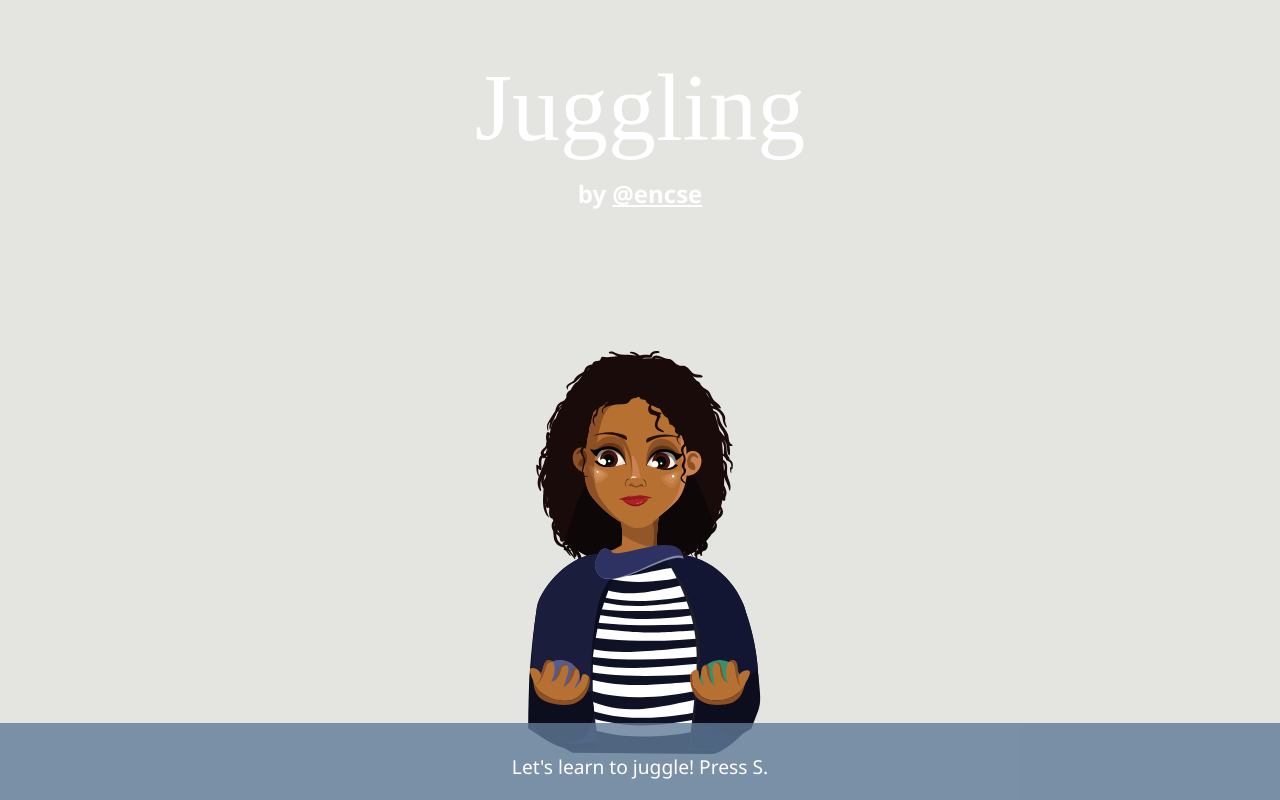
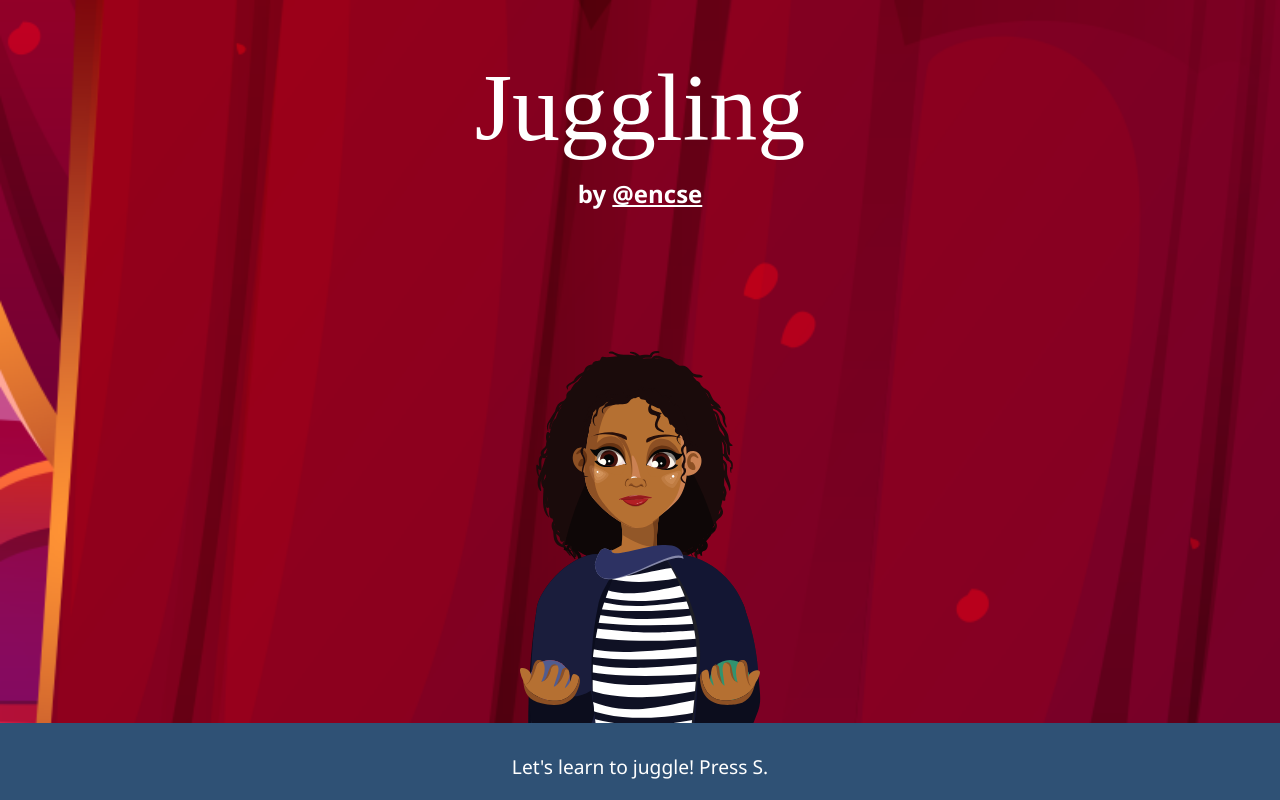
Before and after one commit to encse/juggling, a plain HTML site: page index.html in a window 1280 px wide. Drawn offline with Linux system fonts and the light colour scheme; a web font is replaced by a local one.

Commit message:
hand movement + background

```diff
--- a/game.js
+++ b/game.js
@@ -346,12 +346,12 @@ function initCanvas() {
         y: canvas.clientHeight - 250,
         width: 150,
         height: 200,
-        handOffsetX: 80,
+        handOffsetX: 90,
         handOffsetY: 130,
         handRadius: 30,
         hands: {
-            left: { x: 0, y: 0, active: false },
-            right: { x: 0, y: 0, active: false }
+            left: { x: 0, y: 0, dx: 0, dy: 0, active: false, phase: 0, amplitude: 10},
+            right: { x: 0, y: 0, dx: 0, dy: 0, active: false, phase: 90, amplitude: 10 }
         },
         face: {
             x: -180,
@@ -394,27 +394,6 @@ function initCanvas() {
 }
 
 
-// Update juggler hands
-function updateJugglerHands() {
-    juggler.hands.left.x = juggler.x - juggler.handOffsetX;
-    juggler.hands.left.y = juggler.y + juggler.handOffsetY;
-    juggler.hands.right.x = juggler.x + juggler.handOffsetX;
-    juggler.hands.right.y = juggler.y + juggler.handOffsetY;
-
-    // Position balls in the hands initially
-    balls.forEach(ball => {
-        if (ball.caught) {
-            if (ball.hand === 'left') {
-                ball.x = juggler.hands.left.x;
-                ball.y = juggler.hands.left.y;
-            } else if (ball.hand === 'right') {
-                ball.x = juggler.hands.right.x;
-                ball.y = juggler.hands.right.y;
-            }
-        }
-    });
-}
-
 // Check ball collision with hand
 function closeToHand(ball, hand) {
     const dist1 = Math.sqrt((ball.x - hand.x) ** 2 + (ball.y - hand.y) ** 2);
@@ -424,11 +403,37 @@ function closeToHand(ball, hand) {
 
 
 // Update balls
-function updateBalls(deltaMs) {
+function advanceTime(deltaMs) {
+
+    juggler.hands.left.x = juggler.x - juggler.handOffsetX;
+    juggler.hands.left.y = juggler.y + juggler.handOffsetY;
+
+    juggler.hands.right.x = juggler.x + juggler.handOffsetX;
+    juggler.hands.right.y = juggler.y + juggler.handOffsetY;
+
     for(; deltaMs > 0; deltaMs -=16){
         dt = deltaMs >= 16 ? 16 : deltaMs;
+
+        for(let khand of ['left','right']) {
+            let hand = juggler.hands[khand];
+
+            hand.amplitude = Math.max(0, hand.amplitude * 0.8);
+            hand.phase++;
+            let sign = khand == 'left' ? 1 : -1;
+            hand.dx = sign * hand.amplitude *Math.cos(4*hand.phase/180*Math.PI );
+            hand.dy = -3* hand.amplitude *Math.sin(4*hand.phase/180*Math.PI );
+        }
+
         for (let ball of balls) {
-            if (!ball.caught) {
+            if (ball.caught) {
+                if (ball.hand === 'left') {
+                    ball.x = juggler.hands.left.x + juggler.hands.left.dx;
+                    ball.y = juggler.hands.left.y + juggler.hands.left.dy;
+                } else if (ball.hand === 'right') {
+                    ball.x = juggler.hands.right.x + juggler.hands.right.dx;
+                    ball.y = juggler.hands.right.y + juggler.hands.right.dy;
+                }
+            } else {
                 ball.vy += gravity * dt/16;
                 ball.x += ball.vx * dt/16;
                 ball.y += ball.vy * dt/16;
@@ -478,16 +483,12 @@ function draw() {
     });
 
     const handSize = 60;
-    if (juggler.hands.left.img) {
-        ctx.drawImage(juggler.hands.left.img,
-            juggler.hands.left.x - handSize/2, juggler.hands.left.y-handSize/3, handSize,handSize*.75);
+    for(let hand of [juggler.hands.left, juggler.hands.right]) {
+        if (hand.img) {
+
+            ctx.drawImage(hand.img, hand.x+hand.dx- handSize/2, hand.y+hand.dy-handSize/3, handSize,handSize*.75);
+        }
     }
-
-    if (juggler.hands.right.img) {
-        ctx.drawImage(juggler.hands.right.img,
-            juggler.hands.right.x - handSize/2, juggler.hands.right.y-handSize/3, handSize,handSize*.75);
-    }
-
 
 }
 
@@ -518,6 +519,8 @@ function releaseBall(hand, height, outer, up) {
             ball.vy = -vy;
             ball.x = juggler.hands[hand].x + (hand == "left" ? dx : -dx);
 
+            juggler.hands[hand].phase = 0;
+            juggler.hands[hand].amplitude =10;
             if (up) {
                 dx = juggler.hands[hand].x - ball.x
             } else {
@@ -634,8 +637,7 @@ function gameLoop(timestamp) {
     const deltaTime = timestamp - lastTime;
     lastTime = timestamp;
 
-    updateJugglerHands();
-    updateBalls(deltaTime);
+    advanceTime(deltaTime);
     draw();
 
     requestAnimationFrame(gameLoop);
--- a/index.html
+++ b/index.html
@@ -12,7 +12,9 @@
     <style>
         html {
             font-family: "Segoe UI", Roboto, "Helvetica Neue", Arial, sans-serif;
-            background-color: #E4E4E1;
+            background: url('bg.png');
+            background-position: center;
+            background-size: cover;
         }
 
         html,
@@ -82,7 +84,7 @@
         }
 
         .bottom {
-            background-color: rgba(96, 123, 152, 0.8);
+            background-color: rgb(47, 81, 117);
             color: white;
         }
 
```
Also changed, not shown: bg.png (added).
